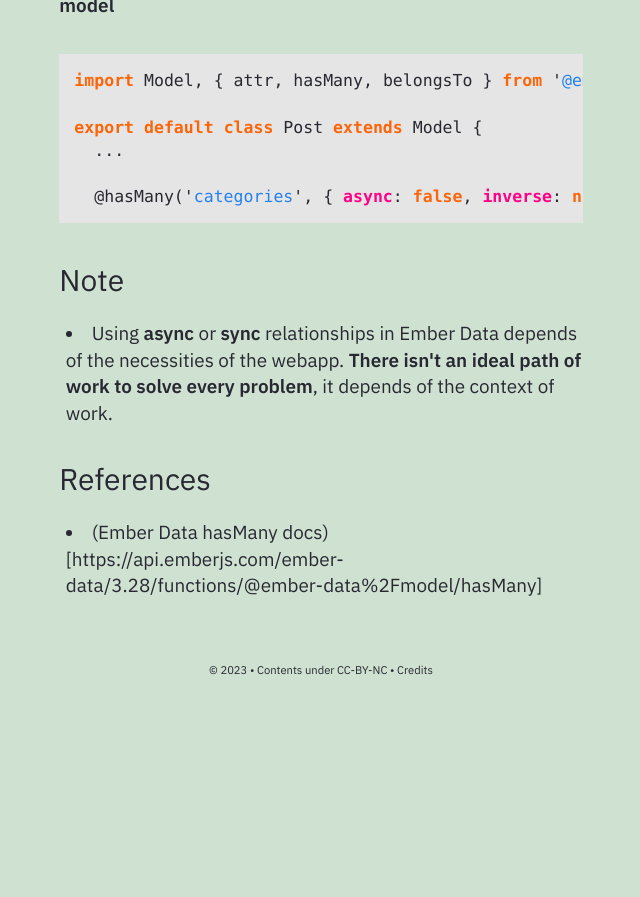
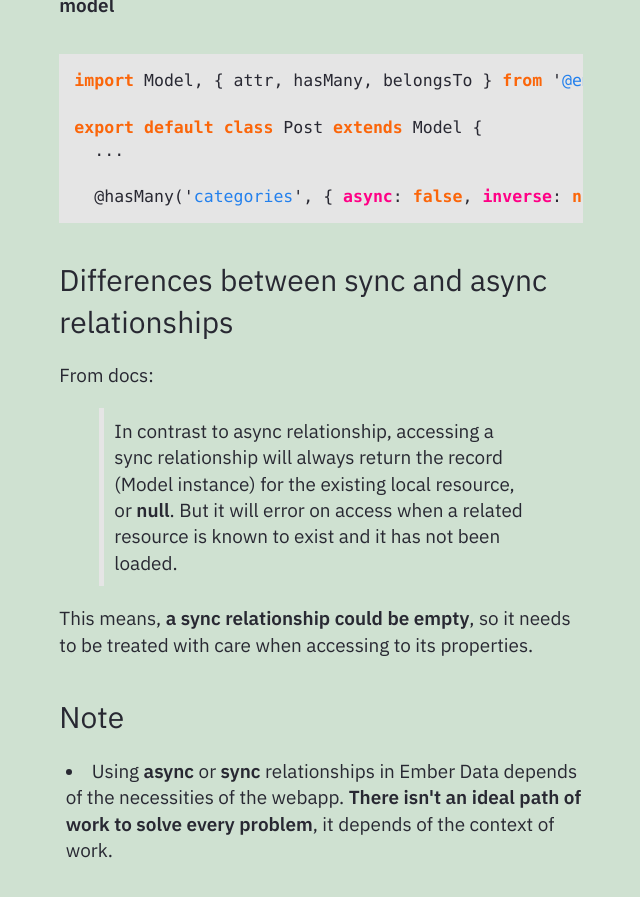
Before and after one commit to Gorzas/gorzas.github.io, a Jekyll site: the page built from _notes/Public/tech/Ember data with sync relationships.md, in a window 1280 px wide and 900 px high, scrolled down 2130 px. Shown: the top 897 px of the window, without its empty margins (319-959 px from the left). Built offline with Jekyll 4.4.1, drawn with Linux system fonts in a browser that asks for light colours; before the commit the page ends 2849 px from its top, so only the background shows below that.

Commit message:
Update Ember data with sync relationships.md

````diff
--- a/_notes/Public/tech/Ember data with sync relationships.md
+++ b/_notes/Public/tech/Ember data with sync relationships.md
@@ -75,6 +75,14 @@ export default class Post extends Model {
   @hasMany('categories', { async: false, inverse: null }) categories
 ```
 
+### Differences between sync and async relationships
+
+From docs:
+
+> In contrast to async relationship, accessing a sync relationship will always return the record (Model instance) for the existing local resource, or **null**. But it will error on access when a related resource is known to exist and it has not been loaded.
+
+This means, **a sync relationship could be empty**, so it needs to be treated with care when accessing to its properties.
+
 ### Note
 
 - Using **async** or **sync** relationships in Ember Data depends of the necessities of the webapp. **There isn't an ideal path of work to solve every problem**, it depends of the context of work.
````
